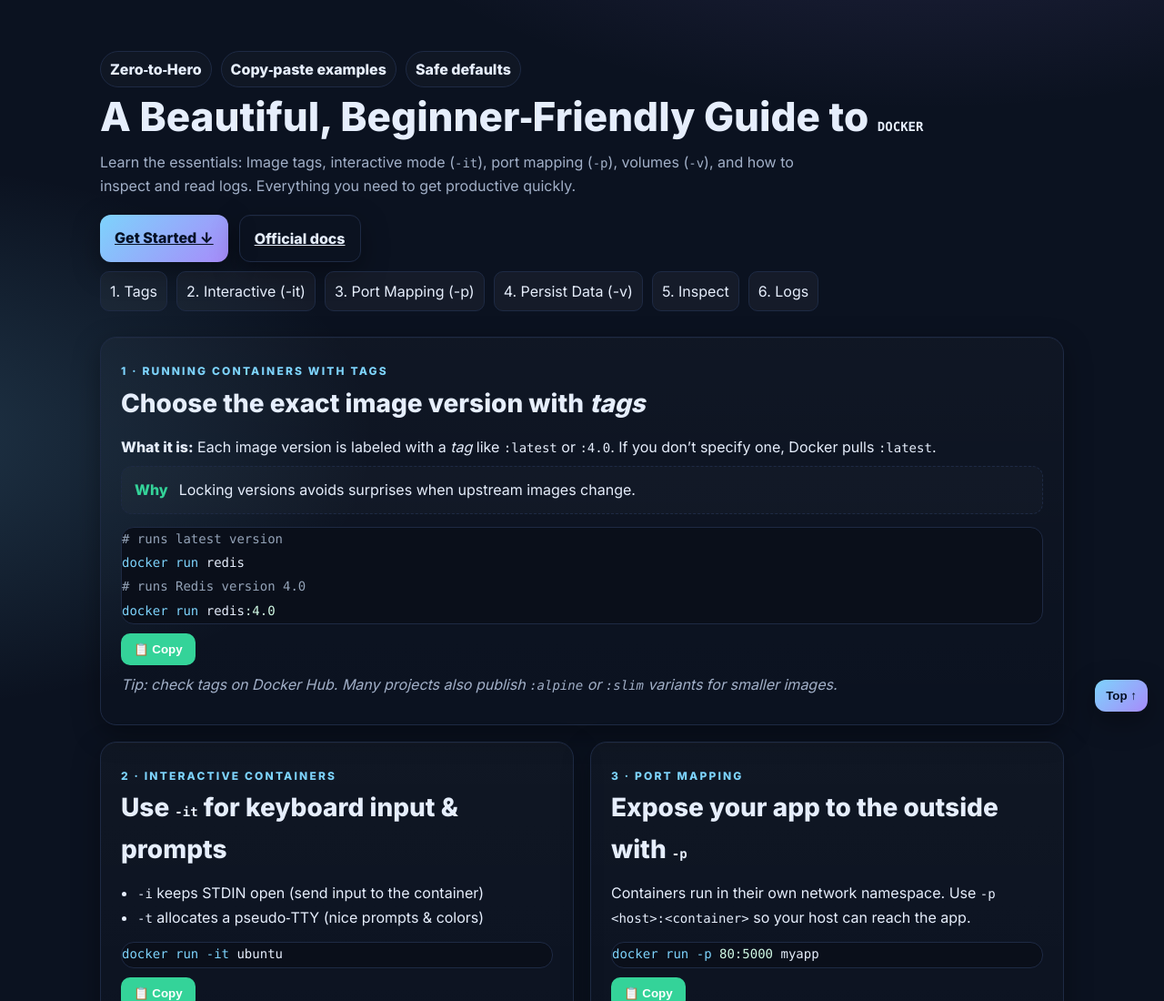
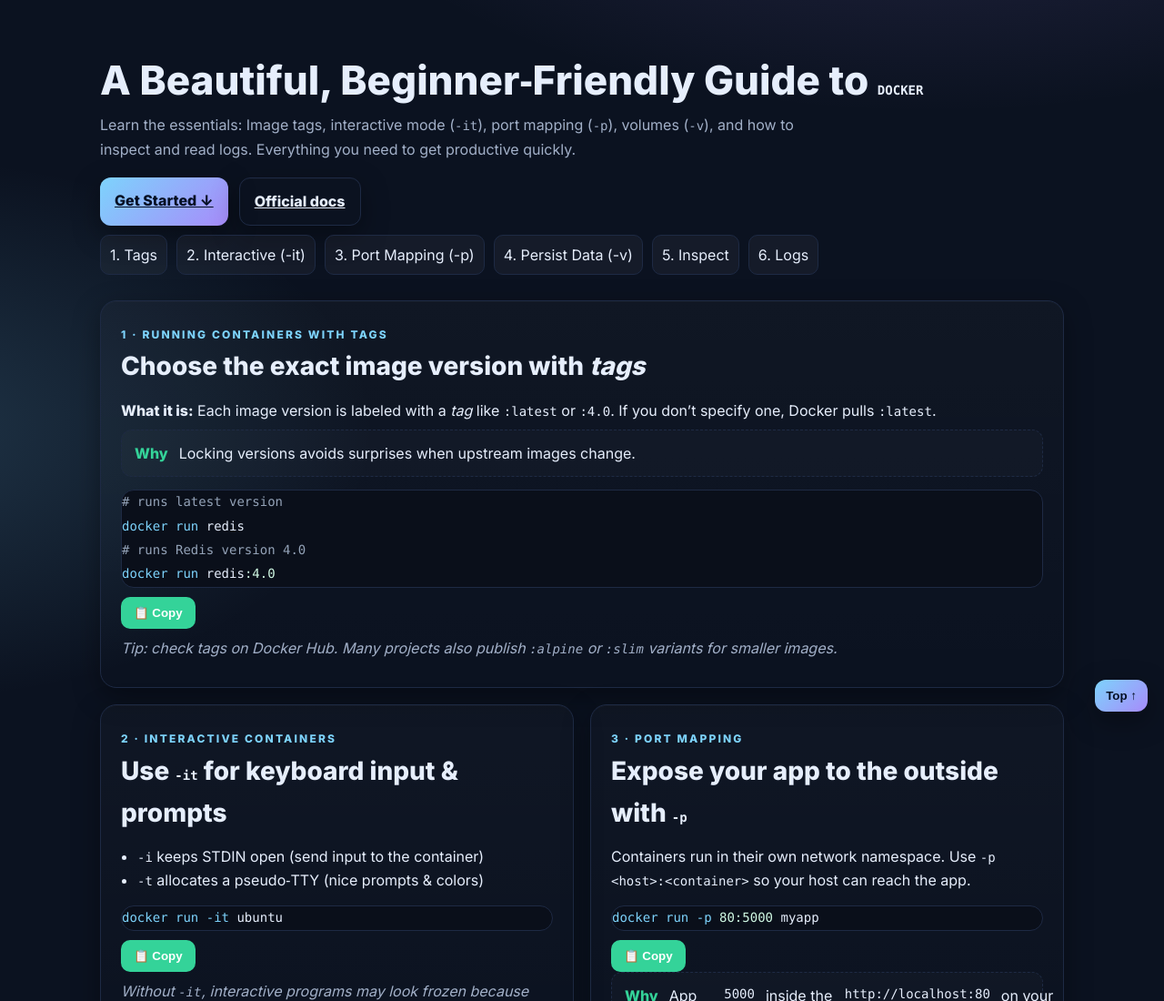
Before and after one commit to swapnilgajbhiyesyne/docker_learn, a plain HTML site: page index.html in a window 1280 px wide. Shown: the top 1100 px of the page at 91% size. Drawn offline with Linux system fonts and the light colour scheme.

Commit message:
Update index.html

```diff
--- a/index.html
+++ b/index.html
@@ -90,9 +90,7 @@
   <main class="wrap">
     <section class="hero">
       <div class="badges">
-        <span class="badge">Zero‑to‑Hero</span>
-        <span class="badge">Copy‑paste examples</span>
-        <span class="badge">Safe defaults</span>
+
       </div>
       <h1 class="title">A Beautiful, Beginner‑Friendly Guide to <code>DOCKER</code></h1>
       <p class="subtitle">Learn the essentials: Image tags, interactive mode (<code>-it</code>), port mapping (<code>-p</code>), volumes (<code>-v</code>), and how to inspect and read logs. Everything you need to get productive quickly.</p>
```
